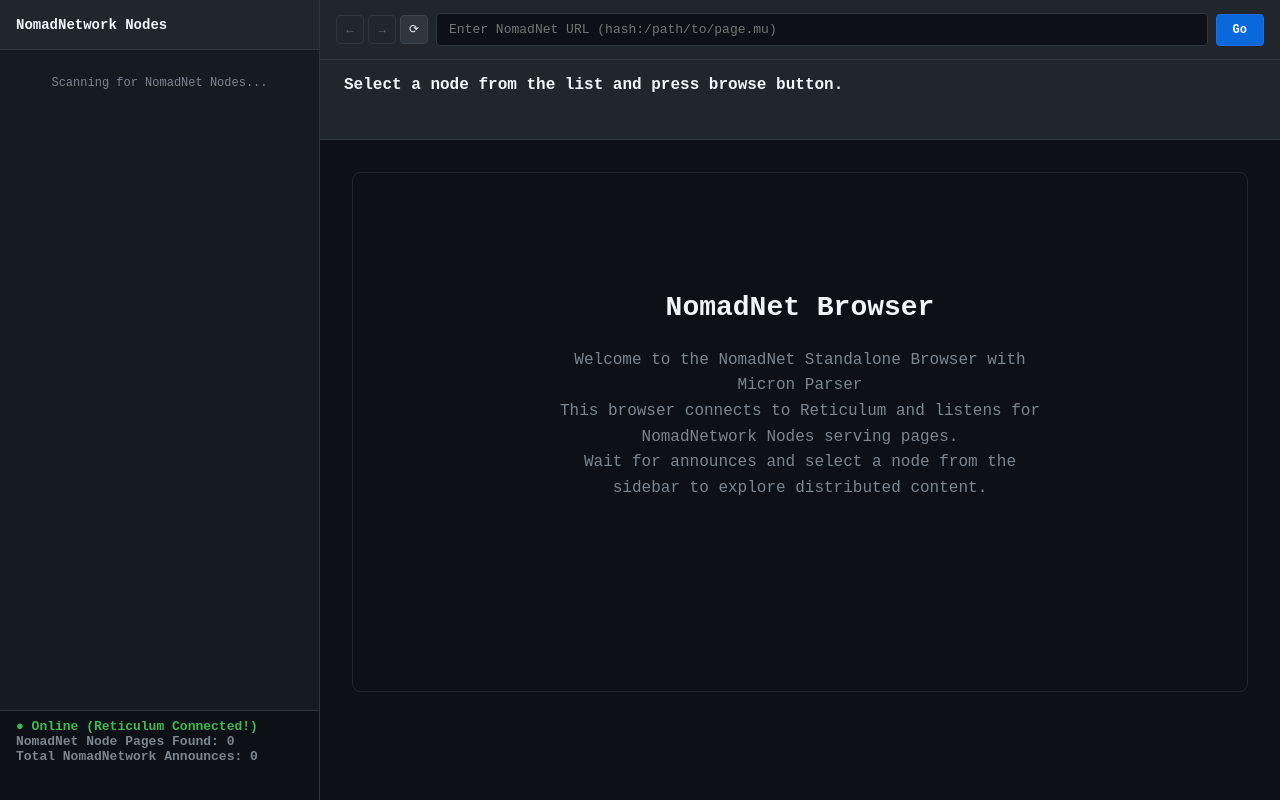
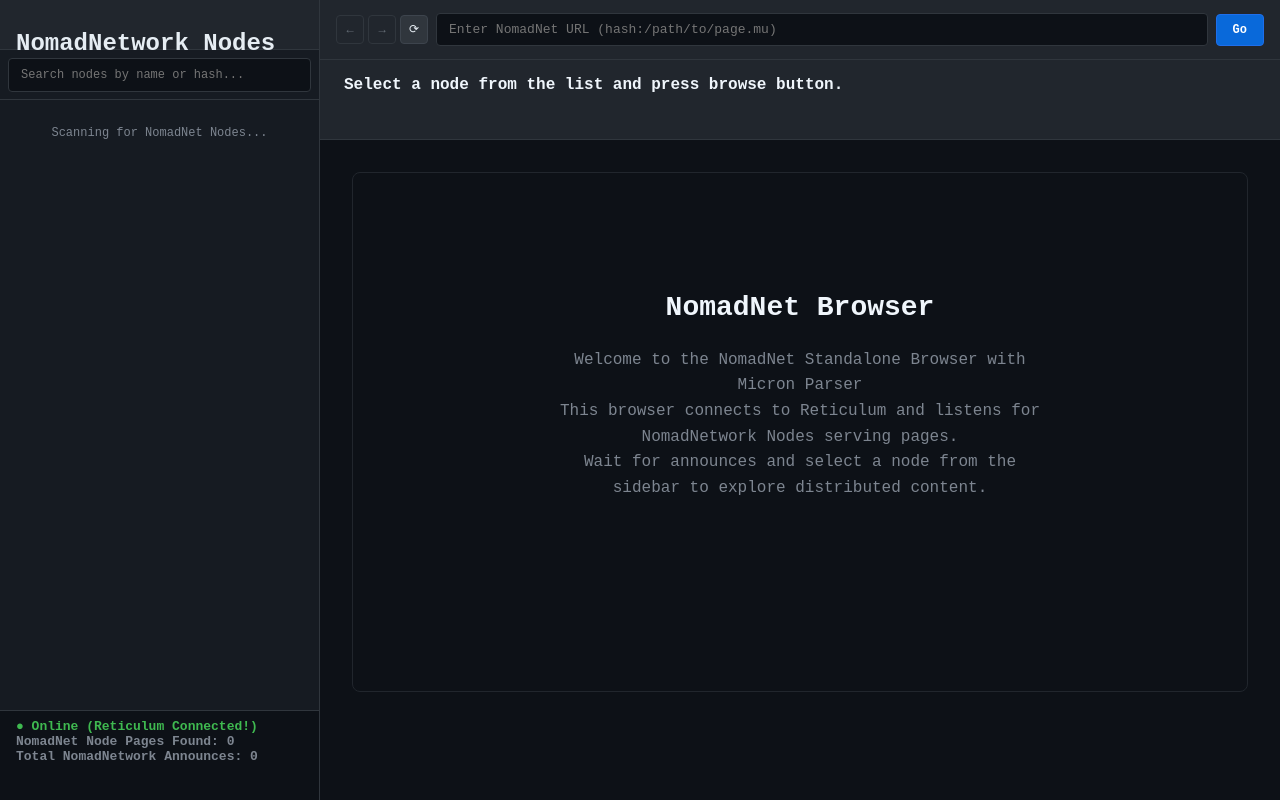
Before and after one commit to fr33n0w/rBrowser, a Flask app: page / in a window 1280 px wide. Run offline with Flask 2, Linux system fonts and the light colour scheme; data that the repository does not hold is empty; some libraries are stand-ins or nearby versions.

Commit message:
Add search functionality and fix view toggle bug

```diff
--- a/templates/index.html
+++ b/templates/index.html
@@ -7,7 +7,6 @@
         body { background: #0d1117; color: #e6edf3; margin: 0; height: 100vh; overflow: hidden; }
         .main { display: flex; height: 100vh; width: 100vw; position: fixed; top: 0; left: 0; }
 
-        /* Fixed sidebar dimensions */
         .sidebar {
             width: 320px;
             min-width: 320px;
@@ -18,6 +17,7 @@
             flex-direction: column;
             height: 100vh;
         }
+
         .sidebar-top {
             background: #21262d;
             padding: 10px 16px;
@@ -27,17 +27,73 @@
             min-height: 50px;
             max-height: 50px;
         }
-        .sidebar-top h2 { margin: 0; font-size: 14px; font-weight: 600; color: #f0f6fc; line-height: 30px; }
 
-        /* Fixed scrollable node list */
+        /* NEW: Search container */
+        .search-container {
+            background: #161b22;
+            padding: 8px;
+            border-bottom: 1px solid #30363d;
+            flex-shrink: 0;
+            height: 50px;
+            min-height: 50px;
+            max-height: 50px;
+        }
+
+        .search-wrapper {
+            position: relative;
+            display: flex;
+            align-items: center;
+        }
+
+        .node-search {
+            background: #0d1117;
+            border: 1px solid #30363d;
+            color: #e6edf3;
+            padding: 8px 12px;
+            padding-right: 35px; /* Make room for the X button */
+            border-radius: 4px;
+            font-size: 12px;
+            width: 100%;
+            margin: 0;
+            height: 34px;
+        }
+
+        .search-clear {
+            position: absolute;
+            right: 8px;
+            background: none;
+            border: none;
+            color: #7d8590;
+            font-size: 16px;
+            cursor: pointer;
+            padding: 0;
+            width: 20px;
+            height: 20px;
+            display: flex;
+            align-items: center;
+            justify-content: center;
+            border-radius: 3px;
+            transition: all 0.12s ease;
+        }
+
+        .search-clear:hover {
+            background: #30363d;
+            color: #e6edf3;
+        }
+
+        /* UPDATED: Node list container - now accounts for both header and search */
         .node-list-container {
             flex: 1;
             overflow-y: auto;
-            height: calc(100vh - 140px);
-            min-height: calc(100vh - 140px);
-            max-height: calc(100vh - 140px);
+            height: calc(100vh - 190px);  /* 50px header + 50px search + 90px status */
+            min-height: calc(100vh - 190px);
+            max-height: calc(100vh - 190px);
         }
-        .node-list { padding: 6px; }
+
+        .node-list {
+            padding: 6px;
+            /* Remove any padding-top here */
+        }
 
         /* Compact node items - MADE CLICKABLE */
         .node-item { background: #21262d; border: 1px solid #30363d; margin: 0 0 4px 0; padding: 10px; border-radius: 6px; transition: all 0.12s ease; cursor: pointer; }
@@ -188,6 +244,12 @@
         <div class="sidebar">
             <div class="sidebar-top">
                 <h2>NomadNetwork Nodes</h2>
+            </div>
+            <div class="search-container">
+                <div class="search-wrapper">
+                    <input type="text" class="node-search" id="node-search" placeholder="Search nodes by name or hash..." onkeyup="filterNodes()" oninput="toggleClearButton()">
+                    <button class="search-clear" id="search-clear" onclick="clearSearch()" style="display: none;">×</button>
+                </div>
             </div>
             <div class="node-list-container">
                 <div class="node-list" id="node-list">
@@ -589,13 +651,26 @@
                 content.className = 'page-content';
 
                 // Re-add event handlers after switching to rendered view
-                addEventHandlersToRenderedContent();
+                const links = document.querySelectorAll('#page-content a');
+                console.log('Re-adding event handlers to', links.length, 'links');
+
+                function handleClick() {
+                    const action = this.getAttribute('data-action');
+                    const destination = this.getAttribute('data-destination');
+                    const fields = this.getAttribute('data-fields');
+                    console.log('Action:', action, 'Destination:', destination, 'Fields:', fields);
+                    navigateToLink(destination);
+                }
+
+                links.forEach(link => {
+                    link.addEventListener('click', handleClick);
+                });
 
                 toggle.textContent = 'Raw View';
                 isRawView = false;
 
                 // Count links after rendering
-                const linkCount = document.querySelectorAll('#page-content a').length;
+                const linkCount = links.length;
                 console.log('Rendered view shows', linkCount, 'links');
             } else {
                 // Switch to raw view
@@ -612,6 +687,7 @@
                 .then(r => r.json())
                 .then(nodes => {
                     const list = document.getElementById('node-list');
+                    const searchTerm = document.getElementById('node-search').value.toLowerCase(); // Save current search
 
                     if (nodes.length === 0) {
                         list.innerHTML = '<div style="text-align: center; padding: 20px; color: #7d8590; font-size: 12px;">Scanning for NomadNet Nodes...</div>';
@@ -625,13 +701,18 @@
                             <div class="node-item ${selected}" id="node-${i}" data-hash="${escapeHtml(node.hash)}" data-name="${escapeHtml(node.name)}">
                                 <div class="node-title">${escapeHtml(node.name)}</div>
                                 <div class="node-hash">${node.hash}</div>
-                                <div class="node-info">📊 ${node.app_data_length} bytes • ${node.last_seen_relative}</div>
+                                <div class="node-info">📊 ${node.app_data_length} bytes announced • ${node.last_seen_relative}</div>
                                 <button class="browse-btn">Browse</button>
                             </div>
                         `;
                     });
 
                     list.innerHTML = html;
+
+                    // Reapply search filter if there was one
+                    if (searchTerm) {
+                        filterNodes();
+                    }
 
                     document.querySelectorAll('.node-item').forEach(item => {
                         item.addEventListener('click', function(e) {
@@ -666,6 +747,49 @@
             return div.innerHTML;
         }
 
+        function filterNodes() {
+            const searchTerm = document.getElementById('node-search').value.toLowerCase();
+            const nodeItems = document.querySelectorAll('.node-item');
+
+            nodeItems.forEach(item => {
+                const name = item.getAttribute('data-name').toLowerCase();
+                const hash = item.getAttribute('data-hash').toLowerCase();
+
+                if (name.includes(searchTerm) || hash.includes(searchTerm)) {
+                    item.style.display = 'block';
+                } else {
+                    item.style.display = 'none';
+                }
+            });
+
+            // Update visible count
+            const visibleNodes = document.querySelectorAll('.node-item[style*="block"], .node-item:not([style*="none"])').length;
+            if (searchTerm) {
+                console.log(`Filtered to ${visibleNodes} nodes matching "${searchTerm}"`);
+            }
+        }
+
+        function toggleClearButton() {
+            const searchInput = document.getElementById('node-search');
+            const clearButton = document.getElementById('search-clear');
+
+            if (searchInput.value.length > 0) {
+                clearButton.style.display = 'flex';
+            } else {
+                clearButton.style.display = 'none';
+            }
+        }
+
+        function clearSearch() {
+            const searchInput = document.getElementById('node-search');
+            const clearButton = document.getElementById('search-clear');
+
+            searchInput.value = '';
+            clearButton.style.display = 'none';
+            filterNodes(); // Reapply filter (which will show all nodes)
+            searchInput.focus(); // Keep focus on search input
+        }
+
         // Initialize everything when page loads
         document.addEventListener('DOMContentLoaded', async function() {
             console.log('NomadNet Browser starting...');
```
